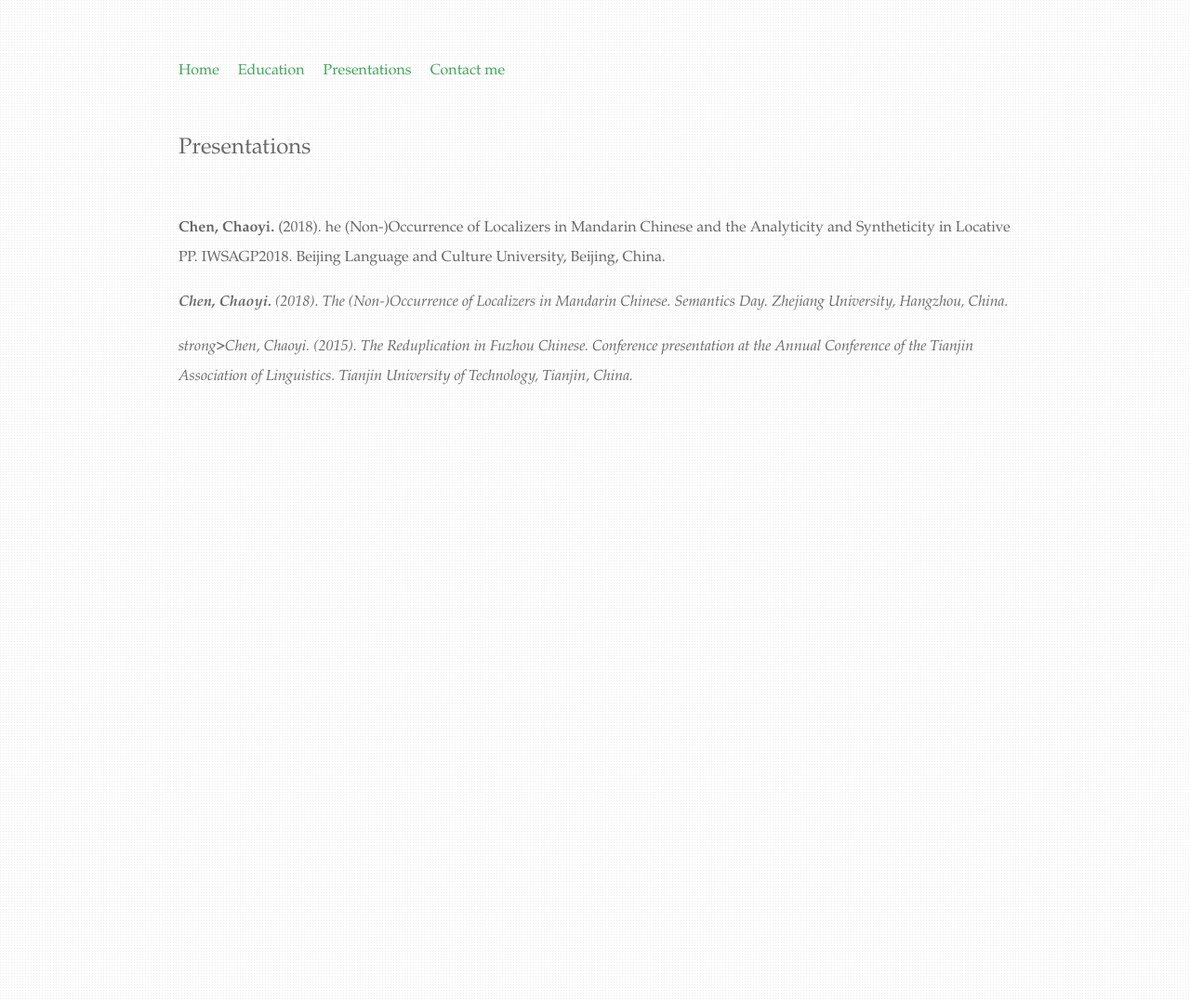
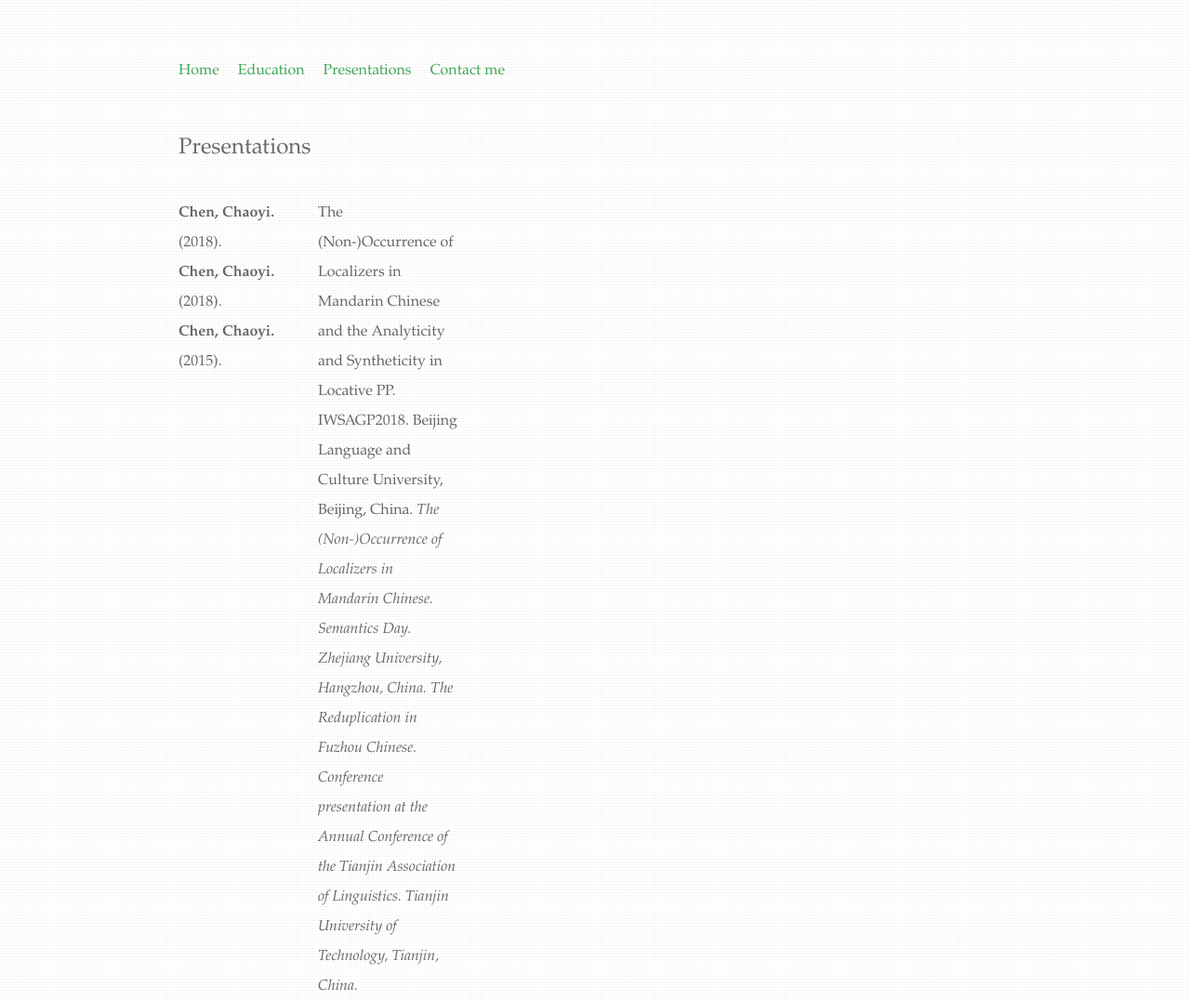
Before and after one commit to chaoyichen71/chaoyichen71.github.io, a Jekyll site: the page built from Presentations/index.html, in a window 1280 px wide. Shown: the whole page at 93% size. Built offline with Jekyll 4.4.1, drawn with Linux system fonts in a browser that asks for light colours.

Commit message:
Update index.html

```diff
--- a/Presentations/index.html
+++ b/Presentations/index.html
@@ -6,8 +6,13 @@
 </br>
 <h2>{{ page.title }}</h2>
 </br>
-		<div class="blurb">
-		<p><strong>Chen, Chaoyi.</strong> (2018). he (Non-)Occurrence of Localizers in Mandarin Chinese and the Analyticity and Syntheticity in Locative PP. IWSAGP2018. Beijing Language and Culture University, Beijing, China. <em>
-                <p><strong>Chen, Chaoyi.</strong> (2018). The (Non-)Occurrence of Localizers in Mandarin Chinese. Semantics Day. Zhejiang University, Hangzhou, China.<em>
-                <p>strong>Chen, Chaoyi.</strong> (2015). The Reduplication in Fuzhou Chinese. Conference presentation at the Annual Conference of the Tianjin Association of Linguistics. Tianjin University of Technology, Tianjin, China.<em>
-		</div>
+                   <div class="blue">
+                    <strong>Chen, Chaoyi.</strong> (2018).<br>
+	            <strong>Chen, Chaoyi.</strong> (2018).<br>
+		     <strong>Chen, Chaoyi.</strong> (2015).<br>
+		     </div>
+                    <div class="blue">
+		 The (Non-)Occurrence of Localizers in Mandarin Chinese and the Analyticity and Syntheticity in Locative PP. IWSAGP2018. Beijing Language and Culture University, Beijing, China. <em>
+                The (Non-)Occurrence of Localizers in Mandarin Chinese. Semantics Day. Zhejiang University, Hangzhou, China.<em>
+                The Reduplication in Fuzhou Chinese. Conference presentation at the Annual Conference of the Tianjin Association of Linguistics. Tianjin University of Technology, Tianjin, China.<em>
+		 </div>
```
